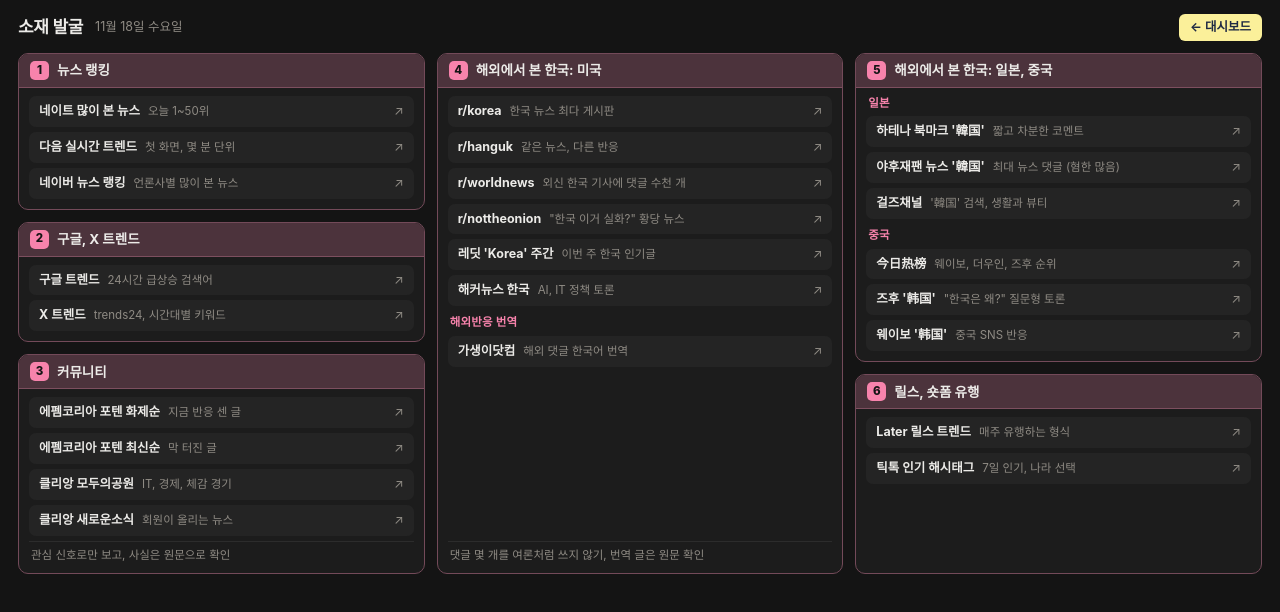
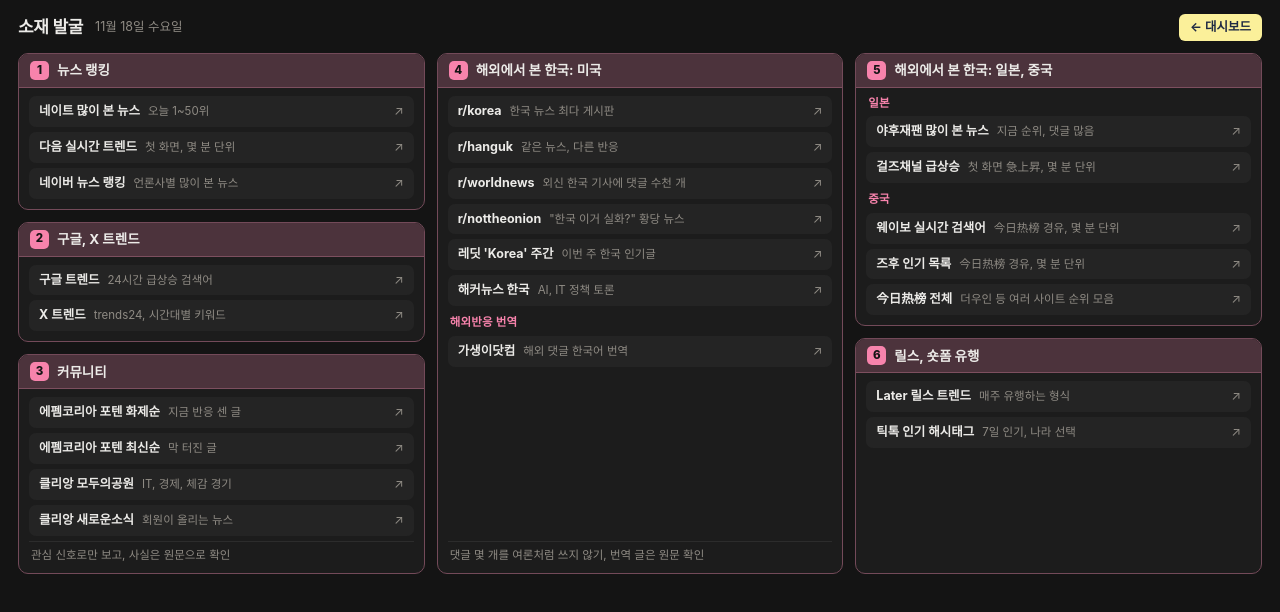
Before and after one commit to ycceva/my_schdule, a plain HTML site: page sojae.html in a window 1280 px wide. Drawn offline with Linux system fonts and the light colour scheme.

Commit message:
소재발굴 페이지: 일본, 중국을 실시간 순위 링크로 교체

```diff
--- a/sojae.html
+++ b/sojae.html
@@ -143,13 +143,12 @@
       <h2><span class="no">5</span>해외에서 본 한국: 일본, 중국</h2>
       <div class="body">
         <h3>일본</h3>
-        <a href="https://b.hatena.ne.jp/search/text?q=%E9%9F%93%E5%9B%BD&sort=popular" target="_blank"><span class="t"><b>하테나 북마크 '韓国'</b><small>짧고 차분한 코멘트</small></span></a>
-        <a href="https://news.yahoo.co.jp/search?p=%E9%9F%93%E5%9B%BD" target="_blank"><span class="t"><b>야후재팬 뉴스 '韓国'</b><small>최대 뉴스 댓글 (혐한 많음)</small></span></a>
-        <a href="https://girlschannel.net/" target="_blank"><span class="t"><b>걸즈채널</b><small>'韓国' 검색, 생활과 뷰티</small></span></a>
+        <a href="https://news.yahoo.co.jp/ranking/access/news" target="_blank"><span class="t"><b>야후재팬 많이 본 뉴스</b><small>지금 순위, 댓글 많음</small></span></a>
+        <a href="https://girlschannel.net/" target="_blank"><span class="t"><b>걸즈채널 급상승</b><small>첫 화면 急上昇, 몇 분 단위</small></span></a>
         <h3>중국</h3>
-        <a href="https://tophub.today/" target="_blank"><span class="t"><b>今日热榜</b><small>웨이보, 더우인, 즈후 순위</small></span></a>
-        <a href="https://www.zhihu.com/search?type=content&q=%E9%9F%A9%E5%9B%BD" target="_blank"><span class="t"><b>즈후 '韩国'</b><small>"한국은 왜?" 질문형 토론</small></span></a>
-        <a href="https://s.weibo.com/weibo?q=%E9%9F%A9%E5%9B%BD" target="_blank"><span class="t"><b>웨이보 '韩国'</b><small>중국 SNS 반응</small></span></a>
+        <a href="https://tophub.today/n/KqndgxeLl9" target="_blank"><span class="t"><b>웨이보 실시간 검색어</b><small>今日热榜 경유, 몇 분 단위</small></span></a>
+        <a href="https://tophub.today/n/mproPpoq6O" target="_blank"><span class="t"><b>즈후 인기 목록</b><small>今日热榜 경유, 몇 분 단위</small></span></a>
+        <a href="https://tophub.today/" target="_blank"><span class="t"><b>今日热榜 전체</b><small>더우인 등 여러 사이트 순위 모음</small></span></a>
       </div>
     </section>
 
```
